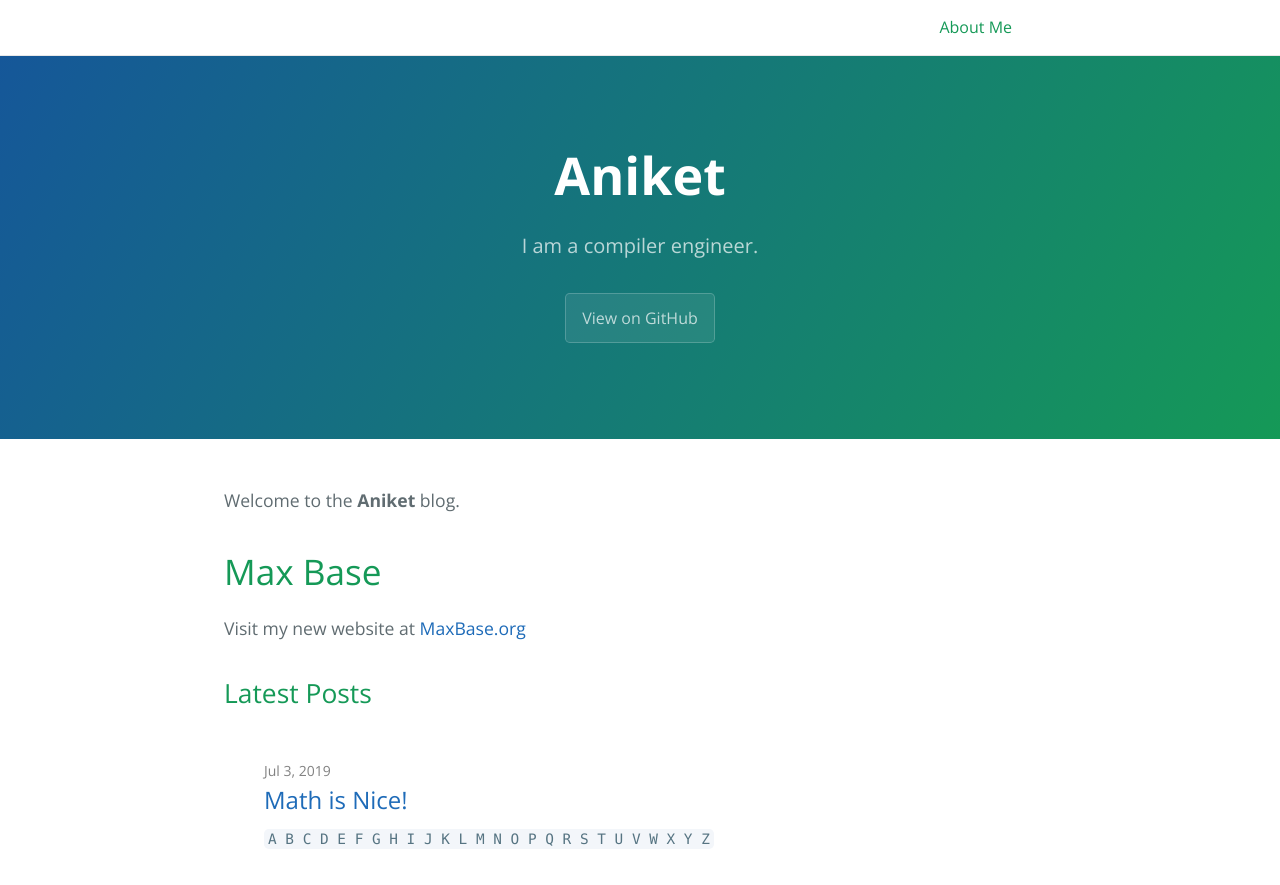
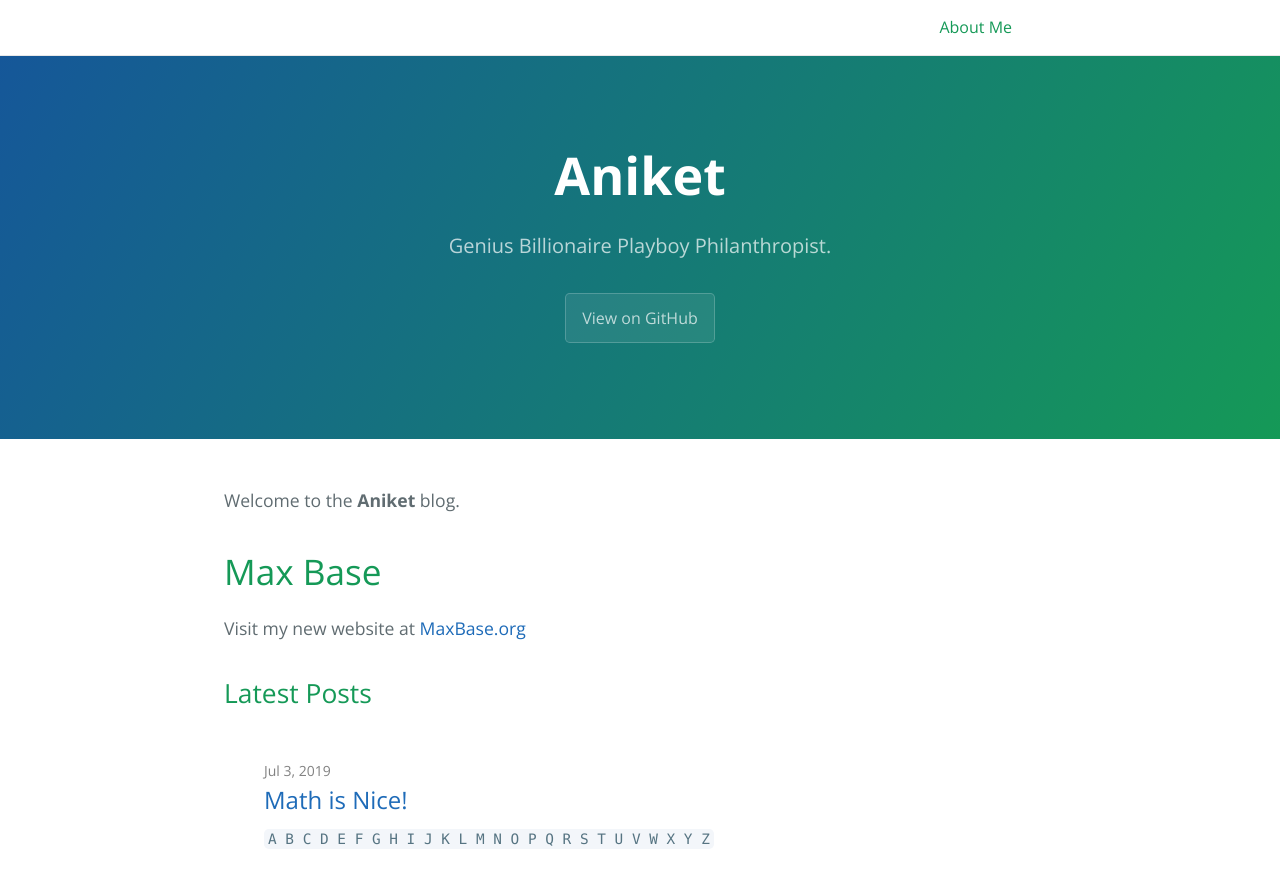
Before and after one commit to aniketkashid17/aniketkashid, a Jekyll site: the page built from index.md, in a window 1280 px wide and 900 px high. Shown: the top 885 px of the window. Built offline with Jekyll 4.4.1, drawn with Linux system fonts in a browser that asks for light colours.

Commit message:
Update _config.yml

```diff
--- a/_config.yml
+++ b/_config.yml
@@ -1,5 +1,5 @@
 theme: jekyll-theme-cayman
 title: Aniket
-description: I am a compiler engineer.
+description: Genius Billionaire Playboy Philanthropist.
 plugins:
   - jekyll-sitemap
```
